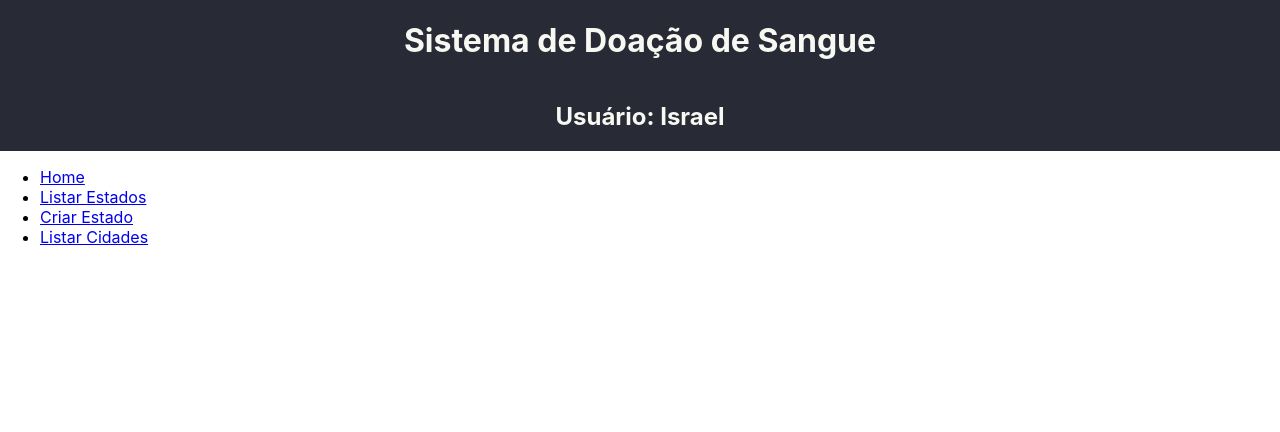
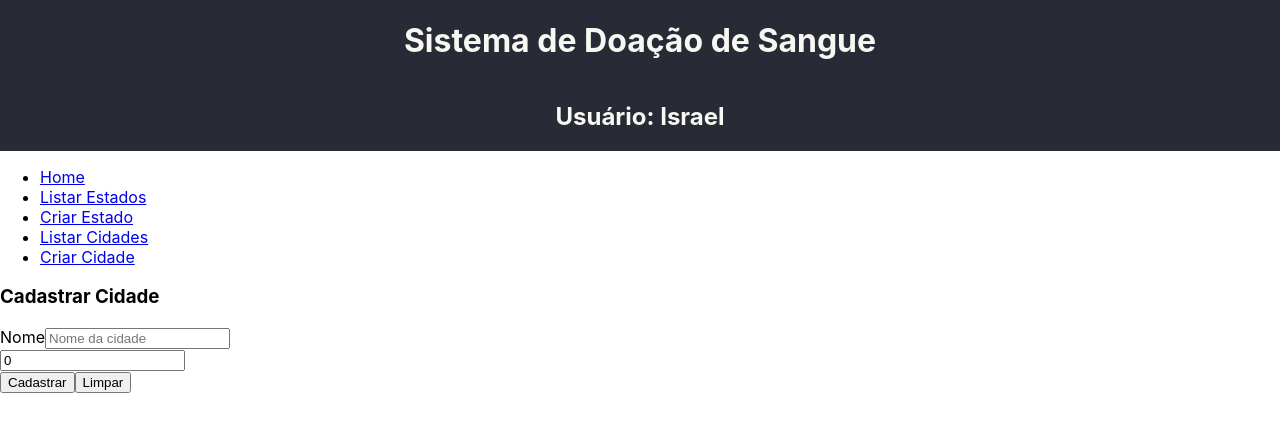
Before and after one commit to imdoamaral/sistemas-web, a React (Create React App) app in the folder 006-aplicacao/web/: page /cidade/create in a window 1280 px wide. Shown: the top 432 px of the page. Built offline with nearby package versions, Linux system fonts and the light colour scheme.

Commit message:
Adiciona Create Cidade

```diff
--- /dev/null
+++ b/006-aplicacao/web/src/components/cidades/CreateCidade.tsx
@@ -0,0 +1,71 @@
+import React, { useState } from "react";
+import { useNavigate } from "react-router-dom";
+import api from "../../services/api";
+
+const CreateCidade = () => {
+
+    // State -> armazena os dados das cidades
+    const [ nome, setNome ] = useState('');
+    const [ estadoId, setEstadoId ] = useState(0);
+
+    const navigate = useNavigate();
+
+    const handleNewCidade = async(event: React.FormEvent<HTMLFormElement>) => {
+
+        event.preventDefault();
+
+        const data = {
+            nome,
+            estado_id: estadoId
+        }
+
+        try {
+            await api.post('/cidades', data);
+            navigate('/cidades');
+
+        } catch (error) {
+            alert('Erro ao cadastrar a cidade.');
+            console.error(error);
+        }
+    }
+
+    return(
+
+        <div>
+            <h3>Cadastrar Cidade</h3>
+
+            <form onSubmit={handleNewCidade}>
+
+                <div>
+                    <label htmlFor="nome">Nome</label>
+                    <input
+                        type="text"
+                        name="nome"
+                        id="nome"
+                        value={nome}
+                        onChange={event => setNome(event.target.value)}
+                        placeholder='Nome da cidade'
+                    />
+                </div>
+
+                <div>
+                    <label htmlFor="EstadoId"></label>
+                    <input
+                        type="text"
+                        name="estadoId"
+                        id="estadoId"
+                        value={estadoId}
+                        onChange={event => setEstadoId(parseInt(event.target.value))}
+                        placeholder='Estado ID da cidade'
+                    />
+                </div>
+
+                <button type="submit">Cadastrar</button>
+                <button type="reset">Limpar</button>
+
+            </form>
+        </div>
+    );
+}
+
+export default CreateCidade;
--- a/006-aplicacao/web/src/components/menu/Menu.tsx
+++ b/006-aplicacao/web/src/components/menu/Menu.tsx
@@ -11,6 +11,7 @@ const Menu = () => {
                 <li><Link to='/estados'>Listar Estados</Link></li>
                 <li><Link to='/estados/create'>Criar Estado</Link></li>
                 <li><Link to='/cidades'>Listar Cidades</Link></li>
+                <li><Link to='/cidades/create'>Criar Cidade</Link></li>
             </ul>
         </div>
     )
--- a/006-aplicacao/web/src/routes.tsx
+++ b/006-aplicacao/web/src/routes.tsx
@@ -1,5 +1,6 @@
 import { BrowserRouter, Routes, Route } from 'react-router-dom';
 import App from './App';
+import CreateCidade from './components/cidades/CreateCidade';
 import ListCidades from './components/cidades/ListCidades';
 import CreateEstado from './components/estados/CreateEstado';
 import ListEstados from './components/estados/ListEstados';
@@ -23,6 +24,7 @@ const AppRoutes = () => {
                 <Route path='/estados/create' element={<CreateEstado />} />
                 <Route path='/estados/show/:id' element={<ShowEstado />} />
                 <Route path='/estados/update/:id' element={<UpdateEstado />} />
+                <Route path='/cidade/create' element={<CreateCidade />} />
 
             </Routes>
 
```
